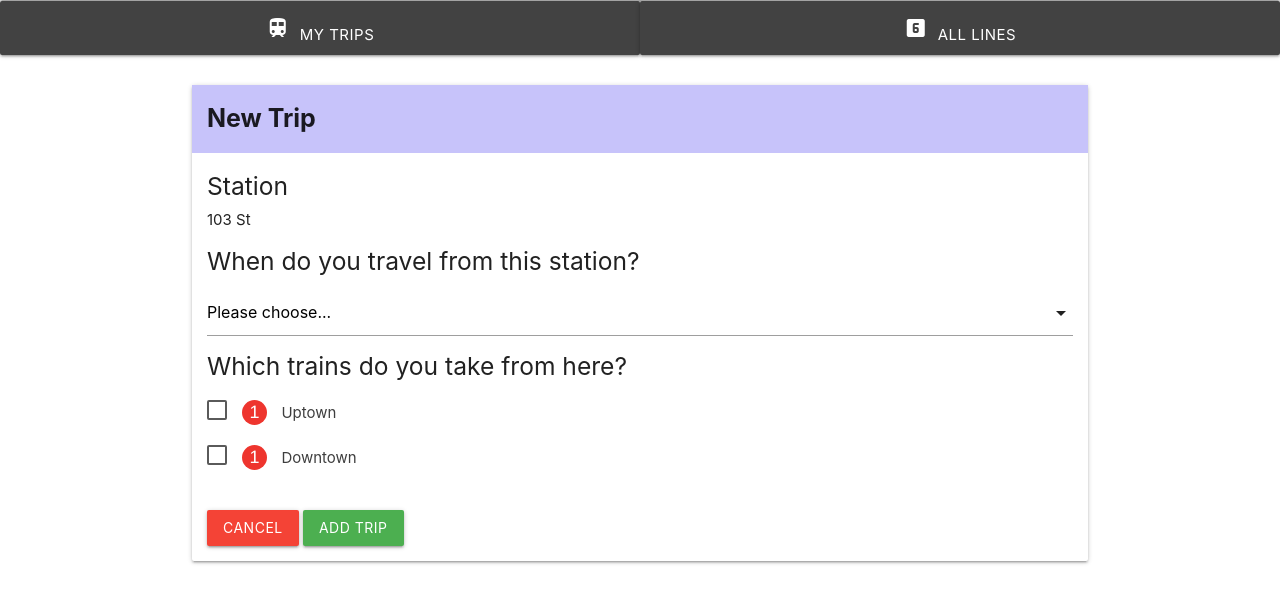
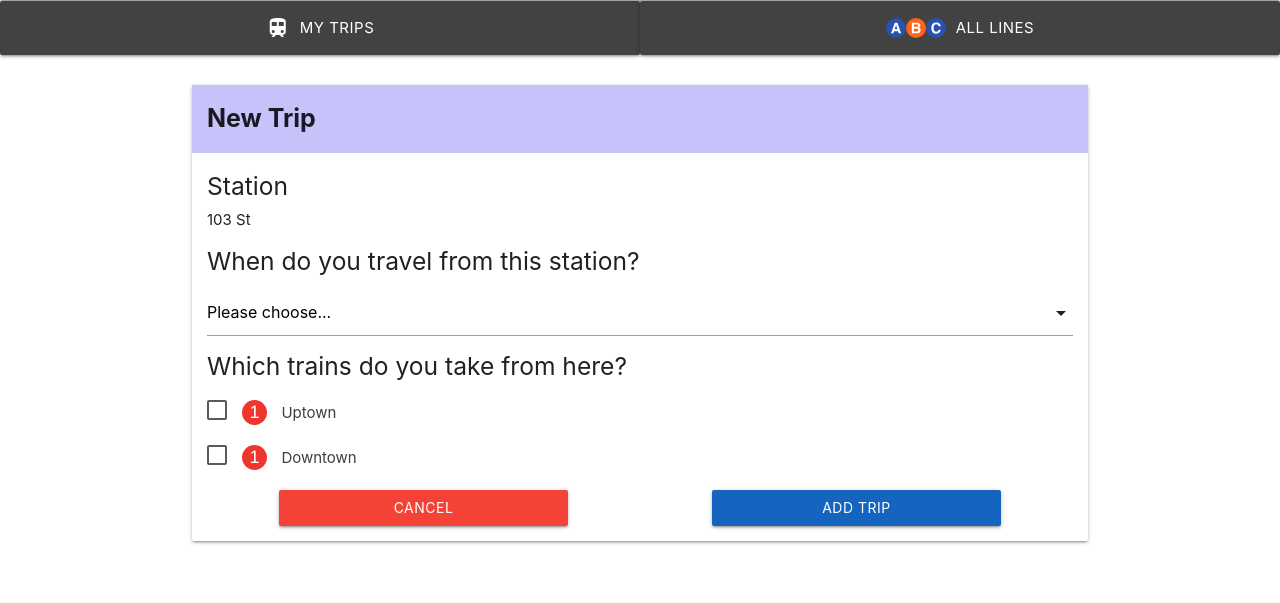
Before and after one commit to mikefeldberg/getting-there, a Django app: page /trips/new/1/5/ in a window 1280 px wide. Shown: the part 64-667 px from the top of the page. Run offline with Django 3.2, Linux system fonts and the light colour scheme; the visitor is signed in with stand-in values (Sample User, id 1); data comes from the database, SQL or seed files in the repository.

Commit message:
update base header style

```diff
--- a/main/static/css/style.css
+++ b/main/static/css/style.css
@@ -6,14 +6,6 @@ h1 {
 #my-trips, #all-lines{
     display: inline-block;
     margin: 0px 0px 10px 0px;
-}
-
-#train-icon {
-    padding: 0px 10px 0px 0px;
-}
-
-#lines-icon {
-    padding: 0px 10px 0px 0px;
 }
 
 #sign-up-card {
@@ -27,15 +19,6 @@ h1 {
 #submit-alert-button {
     margin: 20px 0px 0px 0px;
 }
-/*
-#selector-row {
-    margin: 20px 0px 0px 0px;
-} */
-/*
-#selector-row-two {
-    display: inline;
-    color: black;
-} */
 
 #alert-card-panel {
     margin: 0;
@@ -161,6 +144,10 @@ h1 {
     align-items: center;
 } */
 
+.flx-ctr {
+    align-items: center;
+    justify-content: center;
+}
 
 
 .flex-center {
--- a/main/templates/base.html
+++ b/main/templates/base.html
@@ -42,8 +42,21 @@
     </ul>
     <div class="row">
         <div class="col s12"></div>
-        <a id="my-trips" href="/" class="btn-large waves-effect waves-light col s6 grey darken-3" name="action"><i id="train-icon" class="material-icons">train</i>My Trips</a>
-        <a id="all-lines" href="{% url 'lines_index' %}" class="btn-large waves-effect waves-light col s6 grey darken-3" name="action"><i id="lines-icon" class="material-icons">looks_6</i>All Lines</a>
+        <a id="my-trips" href="/" class="btn-large waves-effect waves-light col s6 grey darken-3" name="action">
+            <div class="flx-row flx-ctr">
+                <i class="material-icons mr10">train</i>
+                <div>My Trips</div>
+            </div>
+        </a>
+        <a id="all-lines" href="{% url 'lines_index' %}" class="btn-large waves-effect waves-light col s6 grey darken-3" name="action">
+            <div class="flx-row flx-ctr">
+                <img src="/static/bullets/10.svg" alt="2" width="20" data-canonical-src="/static/bullets/10.svg" style="max-width:100%;">
+                <img src="/static/bullets/11.svg" alt="2" width="20" data-canonical-src="/static/bullets/11.svg" style="max-width:100%;">
+                <img class="mr10" src="/static/bullets/12.svg" alt="2" width="20" data-canonical-src="/static/bullets/12.svg" style="max-width:100%;">
+
+                <div>All Lines</div>
+            </div>
+        </a>
     </div>
     <main class="container">
         {% block content %}
--- a/main/templates/trips/new.html
+++ b/main/templates/trips/new.html
@@ -33,9 +33,13 @@
                 </label>
             </div>
         {% endfor %}
-
-        <a href="/lines/{{ line_id }}" id="submit-trip-button" class="btn red" value="Cancel">Cancel</a>
-        <input id="submit-trip-button" class="btn green" type="submit" value="Add Trip">
-        </form>
+        <div class="row">
+            <div class="col s1"></div>
+            <a href="/lines/{{ line_id }}" class="btn red col s4">Cancel</a>
+            <div class="col s2"></div>
+            <input class="btn blue darken-3 col s4" type="submit" value="Add Trip">
+            <div class="col s1"></div>
+        </div>
+    </form>
 </div>
 {% endblock %}
```
Also changed, not shown: main/templates/alerts/new.html (+8 -11 lines), main/templates/comments/new.html (+2 -6 lines).
